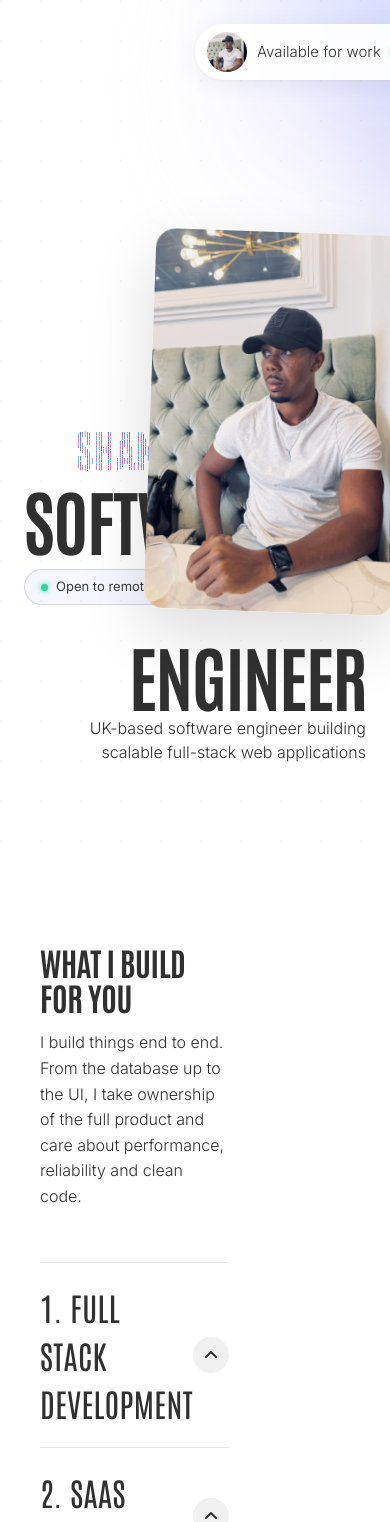
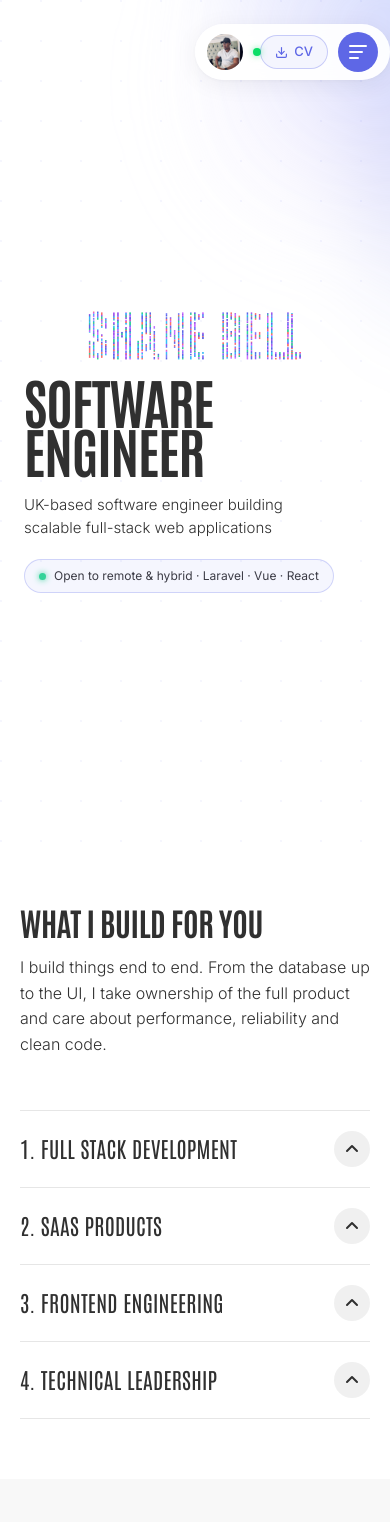
Before and after one commit to Outdreamer19/folio, a React (Vite) app: page / in a window 390 px wide. Shown: the top 1522 px of the page. Built offline with nearby package versions, Linux system fonts and the light colour scheme.

Commit message:
feat: update components and replace desktop screenshot with jpg

```diff
--- a/src/components/AboutSection.tsx
+++ b/src/components/AboutSection.tsx
@@ -31,7 +31,7 @@ function StatItem({ value, label, suffix = '' }: { value: number; label: string;
         ref={ref as React.RefObject<HTMLSpanElement>}
         style={{
           fontFamily:    "'Antonio', sans-serif",
-          fontSize:      60,
+          fontSize:      'clamp(40px, 8vw, 60px)' as unknown as number,
           fontWeight:    700,
           color:         'rgb(94, 103, 230)',
           lineHeight:    1,
@@ -61,17 +61,25 @@ export default function AboutSection() {
       style={{
         width:           '100%',
         backgroundColor: '#f8f8f8',
-        padding:         '100px 40px',
+        padding:         'clamp(60px, 8vw, 100px) clamp(20px, 5vw, 40px)',
       }}
     >
-      <div style={{
-        maxWidth:            1200,
-        margin:              '0 auto',
-        display:             'grid',
-        gridTemplateColumns: '1fr 1fr',
-        gap:                 80,
-        alignItems:          'center',
-      }}>
+      <style>{`
+        .about-grid {
+          max-width: 1200px;
+          margin: 0 auto;
+          display: grid;
+          grid-template-columns: 1fr 1fr;
+          gap: 80px;
+          align-items: center;
+        }
+        .about-spacer { display: block; min-height: 380px; }
+        @media (max-width: 767px) {
+          .about-grid { grid-template-columns: 1fr; gap: 0; }
+          .about-spacer { display: none; }
+        }
+      `}</style>
+      <div className="about-grid">
         {/* LEFT — text content */}
         <motion.div
           whileInView={{ opacity: 1, y: 0 }}
@@ -220,8 +228,8 @@ export default function AboutSection() {
           </div>
         </motion.div>
 
-        {/* RIGHT — empty spacer; TravelingCard overlays here */}
-        <div style={{ minHeight: 380 }} />
+        {/* RIGHT — empty spacer; TravelingCard overlays here (hidden on mobile) */}
+        <div className="about-spacer" />
       </div>
     </section>
   );
--- a/src/components/ContactSection.tsx
+++ b/src/components/ContactSection.tsx
@@ -110,23 +110,33 @@ export default function ContactSection() {
       style={{
         width:           '100%',
         backgroundColor: '#ffffff',
-        padding:         'clamp(80px, 10vw, 140px) clamp(24px, 6vw, 96px)',
+        padding:         'clamp(60px, 10vw, 140px) clamp(20px, 6vw, 96px)',
         boxSizing:       'border-box',
       }}
     >
+      <style>{`
+        .contact-grid {
+          max-width: 1280px;
+          margin: 0 auto;
+          display: grid;
+          grid-template-columns: clamp(260px, 38%, 460px) 1fr;
+          gap: clamp(40px, 6vw, 96px);
+          align-items: center;
+        }
+        .contact-photo { display: block; }
+        .contact-name-email { display: grid; grid-template-columns: 1fr 1fr; gap: 16px; }
+        @media (max-width: 767px) {
+          .contact-grid { grid-template-columns: 1fr; gap: 32px; }
+          .contact-photo { display: none; }
+          .contact-name-email { grid-template-columns: 1fr; gap: 16px; }
+        }
+      `}</style>
       <div
         ref={ref}
-        style={{
-          maxWidth:    1280,
-          margin:      '0 auto',
-          display:     'grid',
-          gridTemplateColumns: 'clamp(260px, 38%, 460px) 1fr',
-          gap:         'clamp(40px, 6vw, 96px)',
-          alignItems:  'center',
-        }}
+        className="contact-grid"
       >
-        {/* ── LEFT: portrait card ─────────────────────────────── */}
-        <motion.div {...fadeUp(0)} style={{ position: 'relative' }}>
+        {/* ── LEFT: portrait card (hidden on mobile) ─────────── */}
+        <motion.div {...fadeUp(0)} className="contact-photo" style={{ position: 'relative' }}>
           <div style={{
             borderRadius:  24,
             overflow:      'hidden',
@@ -176,7 +186,7 @@ export default function ContactSection() {
           <motion.form {...fadeUp(0.2)} onSubmit={handleSubmit} style={{ display: 'flex', flexDirection: 'column', gap: 20 }}>
 
             {/* Name + Email row */}
-            <div style={{ display: 'grid', gridTemplateColumns: '1fr 1fr', gap: 16 }}>
+            <div className="contact-name-email" style={{ display: 'grid', gap: 16 }}>
               <div>
                 <FieldLabel>Name</FieldLabel>
                 <input
--- a/src/components/HeroSection.tsx
+++ b/src/components/HeroSection.tsx
@@ -2,18 +2,21 @@ import { motion } from 'framer-motion';
 import Navbar from './Navbar';
 import { ParticleTextEffect } from '@/components/ui/particle-text-effect';
 import { AuroraLayer } from '@/components/ui/aurora-background';
+import { useIsMobile } from '../hooks/useIsMobile';
 
 const springIn = { type: 'spring' as const, bounce: 0, duration: 1, delay: 0.3 };
 
 export default function HeroSection() {
+  const isMobile = useIsMobile();
+
   return (
     <section
       id="hero"
       style={{
         position:        'relative',
         width:           '100%',
-        height:          '100vh',
-        minHeight:       700,
+        minHeight:       isMobile ? '100svh' : '100vh',
+        height:          isMobile ? 'auto' : '100vh',
         backgroundColor: '#ffffff',
         overflow:        'hidden',
         display:         'flex',
@@ -21,13 +24,125 @@ export default function HeroSection() {
         justifyContent:  'center',
       }}
     >
-      {/* Aurora background — subtle animated light sweep, top-right quadrant */}
       <AuroraLayer opacity={0.9} />
-
-      {/* Floating navbar */}
       <Navbar />
 
-      {/* ── LEFT: "SHANE BELL" particle name + "SOFTWARE" ── */}
+      {/* Dot-grid background */}
+      <div style={{
+        position:        'absolute',
+        inset:           0,
+        backgroundImage: 'radial-gradient(circle at 1px 1px, rgba(94,103,230,0.06) 1px, transparent 0)',
+        backgroundSize:  '40px 40px',
+        pointerEvents:   'none',
+        zIndex:          1,
+      }} />
+
+      {isMobile ? (
+        /* ── MOBILE: stacked flex layout ── */
+        <motion.div
+          initial={{ opacity: 0, y: 30 }}
+          animate={{ opacity: 1, y: 0 }}
+          transition={{ type: 'spring', bounce: 0, duration: 1, delay: 0.2 }}
+          style={{
+            position:      'relative',
+            zIndex:        20,
+            display:       'flex',
+            flexDirection: 'column',
+            alignItems:    'flex-start',
+            padding:       '110px 24px 60px',
+            width:         '100%',
+            boxSizing:     'border-box',
+            gap:           0,
+          }}
+        >
+          {/* SHANE BELL particle text */}
+          <div style={{ width: '100%', maxWidth: 340, marginBottom: 2 }}>
+            <ParticleTextEffect
+              words={['SHANE BELL']}
+              internalWidth={420}
+              internalHeight={90}
+              fontSizePx={66}
+              fontFamily="'Antonio', sans-serif"
+            />
+          </div>
+
+          {/* SOFTWARE ENGINEER stacked */}
+          <span style={{
+            fontFamily:    "'Antonio', sans-serif",
+            fontSize:      'clamp(52px, 14vw, 72px)',
+            fontWeight:    700,
+            color:         'rgb(48, 48, 48)',
+            textTransform: 'uppercase',
+            lineHeight:    0.9,
+            letterSpacing: '-0.02em',
+            display:       'block',
+          }}>
+            SOFTWARE
+          </span>
+          <span style={{
+            fontFamily:    "'Antonio', sans-serif",
+            fontSize:      'clamp(52px, 14vw, 72px)',
+            fontWeight:    700,
+            color:         'rgb(48, 48, 48)',
+            textTransform: 'uppercase',
+            lineHeight:    0.9,
+            letterSpacing: '-0.02em',
+            display:       'block',
+            marginBottom:  20,
+          }}>
+            ENGINEER
+          </span>
+
+          {/* Subtitle */}
+          <span style={{
+            fontFamily: "'Inter', sans-serif",
+            fontSize:   15,
+            fontWeight: 300,
+            color:      'rgb(48, 48, 48)',
+            lineHeight: 1.5,
+            marginBottom: 20,
+            maxWidth:   320,
+          }}>
+            UK-based software engineer building scalable full-stack web applications
+          </span>
+
+          {/* Open-to-work pill */}
+          <motion.div
+            initial={{ opacity: 0, y: 10 }}
+            animate={{ opacity: 1, y: 0 }}
+            transition={{ delay: 1.2, duration: 0.5 }}
+            style={{
+              display:         'inline-flex',
+              alignItems:      'center',
+              gap:             8,
+              padding:         '7px 14px',
+              borderRadius:    999,
+              border:          '1px solid rgba(94,103,230,0.25)',
+              backgroundColor: 'rgba(94,103,230,0.06)',
+            }}
+          >
+            <span style={{
+              width:           7,
+              height:          7,
+              borderRadius:    '50%',
+              backgroundColor: 'rgb(52, 211, 153)',
+              boxShadow:       '0 0 6px rgb(52,211,153)',
+              flexShrink:      0,
+            }} />
+            <span style={{
+              fontFamily: "'Inter', sans-serif",
+              fontSize:   12,
+              fontWeight: 400,
+              color:      'rgb(60, 60, 70)',
+            }}>
+              Open to remote &amp; hybrid · Laravel · Vue · React
+            </span>
+          </motion.div>
+        </motion.div>
+      ) : (
+        /* ── DESKTOP: original absolute layout ── */
+        <>
+          {/* LEFT: "SHANE BELL" particle name + "SOFTWARE" */}
           <motion.div
             initial={{ x: -150, opacity: 0 }}
             animate={{ x: 0, opacity: 1 }}
@@ -44,7 +159,6 @@ export default function HeroSection() {
               gap:           0,
             }}
           >
-        {/* Physics particle text — brand colours converge on load */}
             <div style={{ width: 'clamp(280px, 34vw, 510px)', marginBottom: 4 }}>
               <ParticleTextEffect
                 words={['SHANE BELL']}
@@ -103,7 +217,7 @@ export default function HeroSection() {
             </motion.div>
           </motion.div>
 
-      {/* ── RIGHT: "ENGINEER" + subtitle ── */}
+          {/* RIGHT: "ENGINEER" + subtitle */}
           <motion.div
             initial={{ x: 150, opacity: 0 }}
             animate={{ x: 0, opacity: 1 }}
@@ -142,16 +256,8 @@ export default function HeroSection() {
               UK-based software engineer building scalable full-stack web applications
             </span>
           </motion.div>
-
-      {/* Dot-grid background texture */}
-      <div style={{
-        position:        'absolute',
-        inset:           0,
-        backgroundImage: 'radial-gradient(circle at 1px 1px, rgba(94,103,230,0.06) 1px, transparent 0)',
-        backgroundSize:  '40px 40px',
-        pointerEvents:   'none',
-        zIndex:          1,
-      }} />
+        </>
+      )}
     </section>
   );
 }
--- a/src/components/Navbar.tsx
+++ b/src/components/Navbar.tsx
@@ -1,6 +1,7 @@
 import { useState } from 'react';
 import { motion, AnimatePresence } from 'framer-motion';
 import { Link } from 'react-router-dom';
+import { useIsMobile } from '../hooks/useIsMobile';
 
 const NAV_LINKS = [
   { label: 'Work',     href: '#services' },
@@ -11,6 +12,7 @@ const NAV_LINKS = [
 
 export default function Navbar() {
   const [menuOpen, setMenuOpen] = useState(false);
+  const isMobile = useIsMobile();
 
   const closeMenu = () => setMenuOpen(false);
 
@@ -35,9 +37,9 @@ export default function Navbar() {
           paddingRight:         12,
           display:              'flex',
           alignItems:           'center',
-          gap:                  16,
+          gap:                  isMobile ? 10 : 16,
           boxShadow:            '0 4px 24px rgba(0,0,0,0.06), 0 1px 4px rgba(0,0,0,0.04)',
-          minWidth:             340,
+          minWidth:             isMobile ? 0 : 340,
           whiteSpace:           'nowrap',
         }}
       >
@@ -46,11 +48,13 @@ export default function Navbar() {
           <img
             src="/shane-bell.jpg"
             alt="Shane Bell"
-            style={{ width: 40, height: 40, borderRadius: '50%', flexShrink: 0, objectFit: 'cover' }}
+            style={{ width: 36, height: 36, borderRadius: '50%', flexShrink: 0, objectFit: 'cover' }}
           />
-          <span style={{ fontFamily: "'Inter', sans-serif", fontSize: 15, fontWeight: 300, color: 'rgb(48, 48, 48)' }}>
-            Available for work
-          </span>
+          {!isMobile && (
+            <span style={{ fontFamily: "'Inter', sans-serif", fontSize: 15, fontWeight: 300, color: 'rgb(48, 48, 48)' }}>
+              Available for work
+            </span>
+          )}
           <span style={{ width: 8, height: 8, borderRadius: '50%', backgroundColor: 'rgb(11, 222, 102)', flexShrink: 0, boxShadow: '0 0 6px rgba(11,222,102,0.5)' }} />
         </div>
 
--- a/src/components/ServicesSection.tsx
+++ b/src/components/ServicesSection.tsx
@@ -76,9 +76,8 @@ function AccordionRow({ item }: { item: AccordionItem }) {
           textAlign:  'left',
         }}
       >
-        <span style={{
+        <span className="accordion-title" style={{
           fontFamily:    "'Antonio', sans-serif",
-          fontSize:      32,
           fontWeight:    400,
           color:         'rgb(48, 48, 48)',
           textTransform: 'uppercase',
@@ -167,17 +166,27 @@ export default function ServicesSection() {
       style={{
         width:           '100%',
         backgroundColor: '#ffffff',
-        padding:         '100px 40px',
+        padding:         'clamp(60px, 8vw, 100px) clamp(20px, 5vw, 40px)',
       }}
     >
-      <div style={{
-        maxWidth:            1200,
-        margin:              '0 auto',
-        display:             'grid',
-        gridTemplateColumns: '1fr 1fr',
-        gap:                 80,
-        alignItems:          'start',
-      }}>
+      <style>{`
+        .services-grid {
+          max-width: 1200px;
+          margin: 0 auto;
+          display: grid;
+          grid-template-columns: 1fr 1fr;
+          gap: 80px;
+          align-items: start;
+        }
+        .services-spacer { display: block; min-height: 380px; }
+        .accordion-title { font-size: 32px; }
+        @media (max-width: 767px) {
+          .services-grid { grid-template-columns: 1fr; gap: 0; }
+          .services-spacer { display: none; }
+          .accordion-title { font-size: 22px !important; }
+        }
+      `}</style>
+      <div className="services-grid">
         {/* LEFT — accordion */}
         <div>
           <motion.div
@@ -220,8 +229,8 @@ export default function ServicesSection() {
           </div>
         </div>
 
-        {/* RIGHT — empty spacer; the fixed TravelingCard overlays this area */}
-        <div style={{ minHeight: 380 }} />
+        {/* RIGHT — empty spacer; hidden on mobile */}
+        <div className="services-spacer" />
       </div>
     </section>
   );
--- a/src/components/TravelingCard.tsx
+++ b/src/components/TravelingCard.tsx
@@ -1,5 +1,6 @@
 import { useLayoutEffect, useRef, useState } from 'react';
 import { motion, useScroll, useTransform, useSpring } from 'framer-motion';
+import { useIsMobile } from '../hooks/useIsMobile';
 
 // ── Images ────────────────────────────────────────────────────
 const FRONT = '/shane-bell.jpg';
@@ -52,6 +53,8 @@ function getCardSize(vw: number) {
 
 // ── Component ─────────────────────────────────────────────────
 export default function TravelingCard() {
+  const isMobile = useIsMobile();
+
   // Both raw pixel scrollY (for natural scroll-out) and progress (for breakpoints/flips)
   const { scrollY, scrollYProgress } = useScroll();
 
@@ -150,6 +153,9 @@ export default function TravelingCard() {
   const halfW = card.w / 2;
   const halfH = card.h / 2;
 
+  // Hide the fixed scroll-driven card on mobile — it breaks the layout
+  if (isMobile) return null;
+
   return (
     // Entrance: scale up only.
     // Opacity is NOT set here — card is always visible while on-screen.
--- /dev/null
+++ b/src/hooks/useIsMobile.ts
@@ -0,0 +1,17 @@
+import { useState, useEffect } from 'react';
+
+export function useIsMobile(breakpoint = 768): boolean {
+  const [isMobile, setIsMobile] = useState(
+    () => typeof window !== 'undefined' && window.innerWidth < breakpoint,
+  );
+
+  useEffect(() => {
+    const mq = window.matchMedia(`(max-width: ${breakpoint - 1}px)`);
+    const handler = (e: MediaQueryListEvent) => setIsMobile(e.matches);
+    setIsMobile(mq.matches);
+    mq.addEventListener('change', handler);
+    return () => mq.removeEventListener('change', handler);
+  }, [breakpoint]);
+
+  return isMobile;
+}
```
Also changed, not shown: .claude/settings.local.json, public/screenshots/shanebell-desktop.jpg (renamed from public/screenshots/shanebell-desktop.png). Lines whose indentation alone changed are shown as unchanged.
